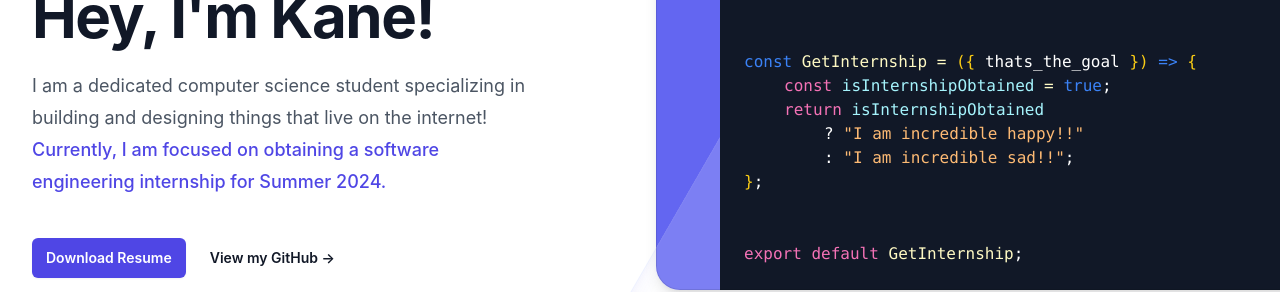
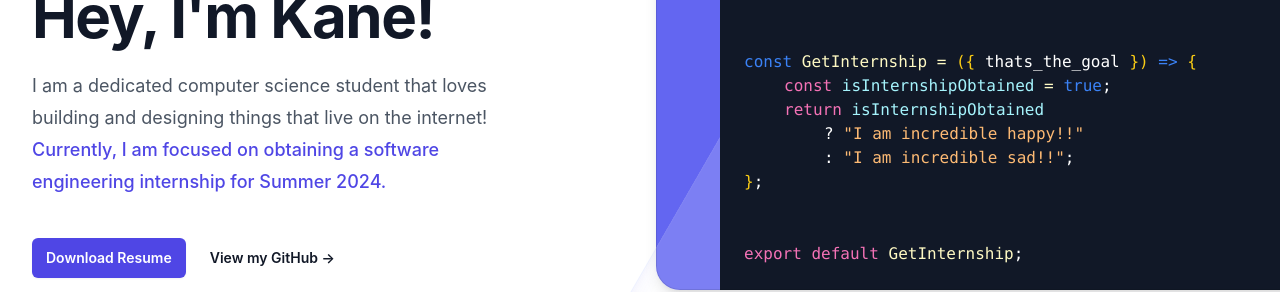
Before and after one commit to kane-toomer/new-portfolio, a React (Create React App) app: page / in a window 1280 px wide. Shown: the part 366-658 px from the top of the page. Built offline with nearby package versions, Linux system fonts and the light colour scheme.

Commit message:
change in hero text

```diff
--- a/src/components/Hero.jsx
+++ b/src/components/Hero.jsx
@@ -29,8 +29,8 @@ export default function Hero() {
 									Hey, I'm Kane!
 								</h1>
 								<p className="mt-6 text-lg leading-8 text-gray-600">
-									I am a dedicated computer science student specializing in
-									building and designing things that live on the internet!{" "}
+									I am a dedicated computer science student that loves building
+									and designing things that live on the internet!{" "}
 									<span className="text-indigo-600 font-medium">
 										Currently, I am focused on obtaining a software engineering
 										internship for Summer 2024.
```
